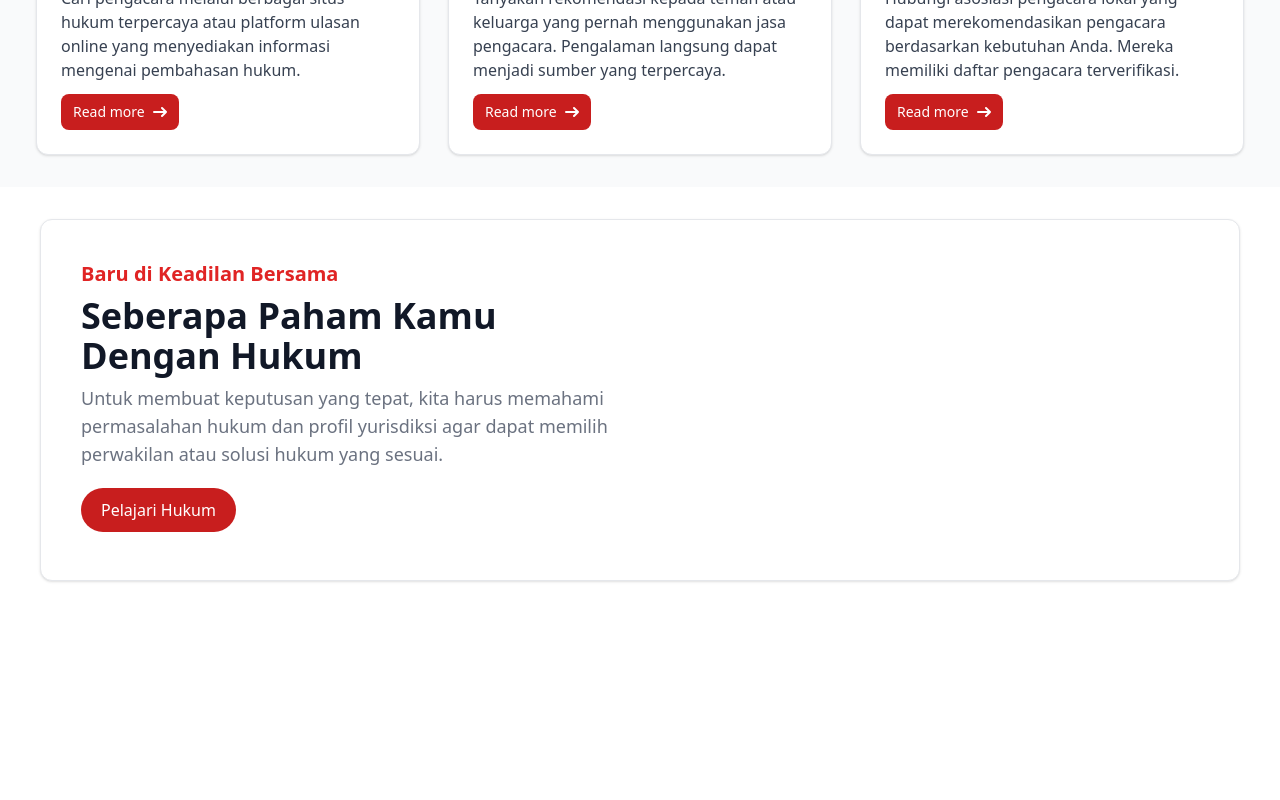
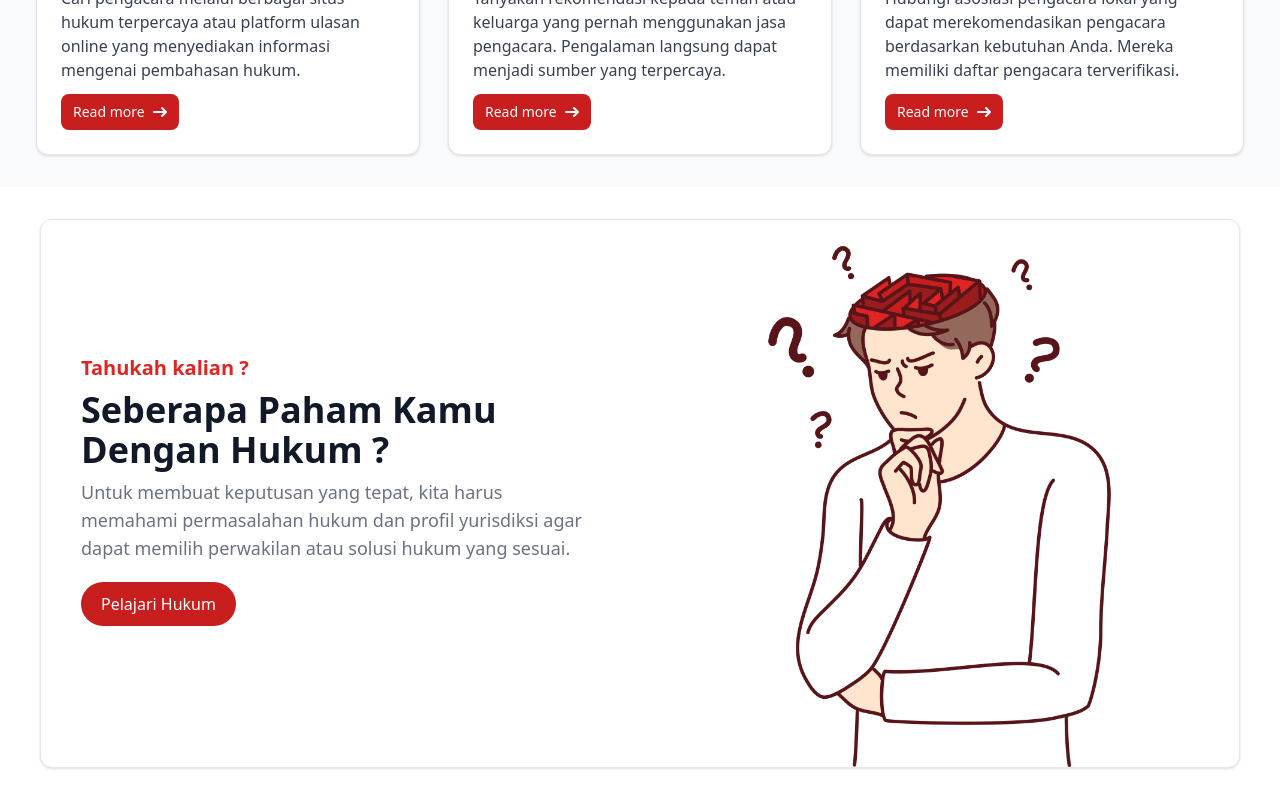
Before and after one commit to ckckckcz/Hackthon-JTI, a React (Vite) app in the folder Client/: page / in a window 1280 px wide. Shown: the part 1360-2160 px from the top of the page. Before the commit the page ends 1973 px from the top, so only its background shows below. Built offline with nearby package versions, Linux system fonts and the light colour scheme.

Commit message:
update: a card understand

```diff
--- a/Client/src/components/Home/Understand.tsx
+++ b/Client/src/components/Home/Understand.tsx
@@ -1,8 +1,10 @@
+import confuse from "../../assets/img/confuse.png";
+
 export default function Understand() {
   return (
-    <section className="bg-white dark:bg-gray-900 flex items-center justify-left py-8 px-4">
+    <section className="bg-white dark:bg-gray-900 flex items-center justify-center py-8 px-4">
       <div className="text-center mx-auto max-w-screen-xl">
-        <div className="grid grid-cols-1 sm:grid-cols-2 p-5 bg-white underCard border border-gray-200 rounded-xl shadow sm:p-10 dark:bg-gray-800 dark:border-gray-700">
+        <div className="grid grid-cols-1 sm:grid-cols-2 bg-white underCard border border-gray-200 rounded-xl shadow dark:bg-gray-800 dark:border-gray-700">
           <style>{`
         @media (min-width: 640px) {
           .underCard {
@@ -15,13 +17,12 @@ export default function Understand() {
           }
         }
       `}</style>
-          <div>
-            <p className="text-left font-bold text-xl mb-2 text-red-600">Baru di Keadilan Bersama</p>
-            <h5 className="mb-2 text-4xl text-left font-extrabold text-gray-900 dark:text-white">Seberapa Paham Kamu Dengan Hukum</h5>
-            <p className="mb-5 text-sm font-medium text-gray-500 sm:text-lg dark:text-gray-400 text-left">
+          <div className="flex flex-col items-start justify-center p-5 sm:p-10 text-left">
+            <p className="font-bold text-xl mb-2 text-red-600">Tahukah kalian ?</p>
+            <h5 className="mb-2 text-4xl font-extrabold text-gray-900 dark:text-white">Seberapa Paham Kamu Dengan Hukum ?</h5>
+            <p className="mb-5 text-sm font-medium text-gray-500 sm:text-lg dark:text-gray-400">
               Untuk membuat keputusan yang tepat, kita harus memahami permasalahan hukum dan profil yurisdiksi agar dapat memilih perwakilan atau solusi hukum yang sesuai.
             </p>
-            <div className="text-left">
             <button
               type="button"
               className="text-white bg-red-700 hover:bg-red-800 focus:outline-none focus:ring-4 focus:ring-red-300 font-medium rounded-full text-md px-5 py-2.5 text-center me-2 mb-2 dark:bg-red-600 dark:hover:bg-red-700 dark:focus:ring-red-800"
@@ -29,8 +30,10 @@ export default function Understand() {
               Pelajari Hukum
             </button>
           </div>
+
+          <div className="flex items-center justify-center">
+            <img src={confuse} alt="App preview" className="h-auto min-w-full" />
           </div>
-          <div className="flex items-center justify-center">{/* <img src="https://via.placeholder.com/100" alt="App preview" className="w-full h-auto rounded-lg" /> */}</div>
         </div>
       </div>
     </section>
```
Also changed, not shown: Client/src/assets/img/confuse.png (added), Client/src/assets/img/confuse.svg (added). Lines whose indentation alone changed are shown as unchanged.
